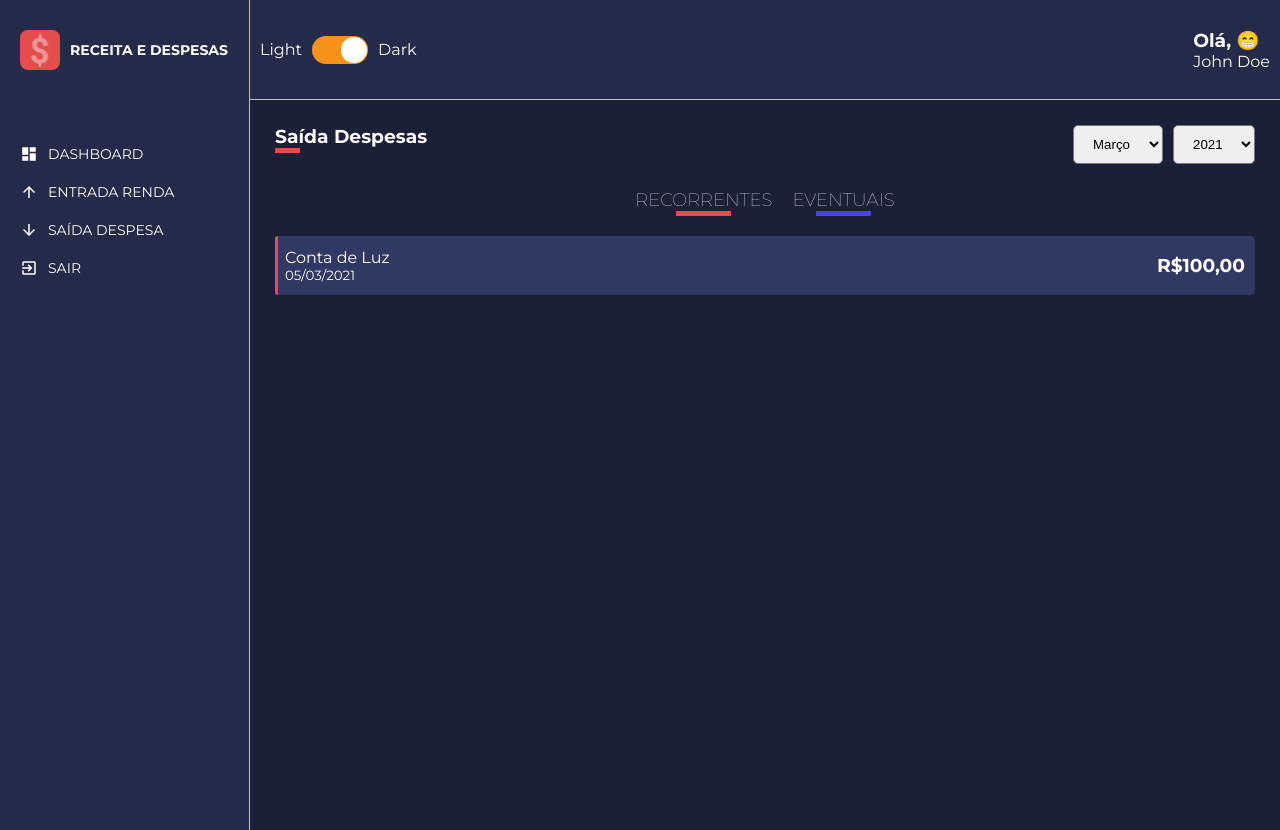
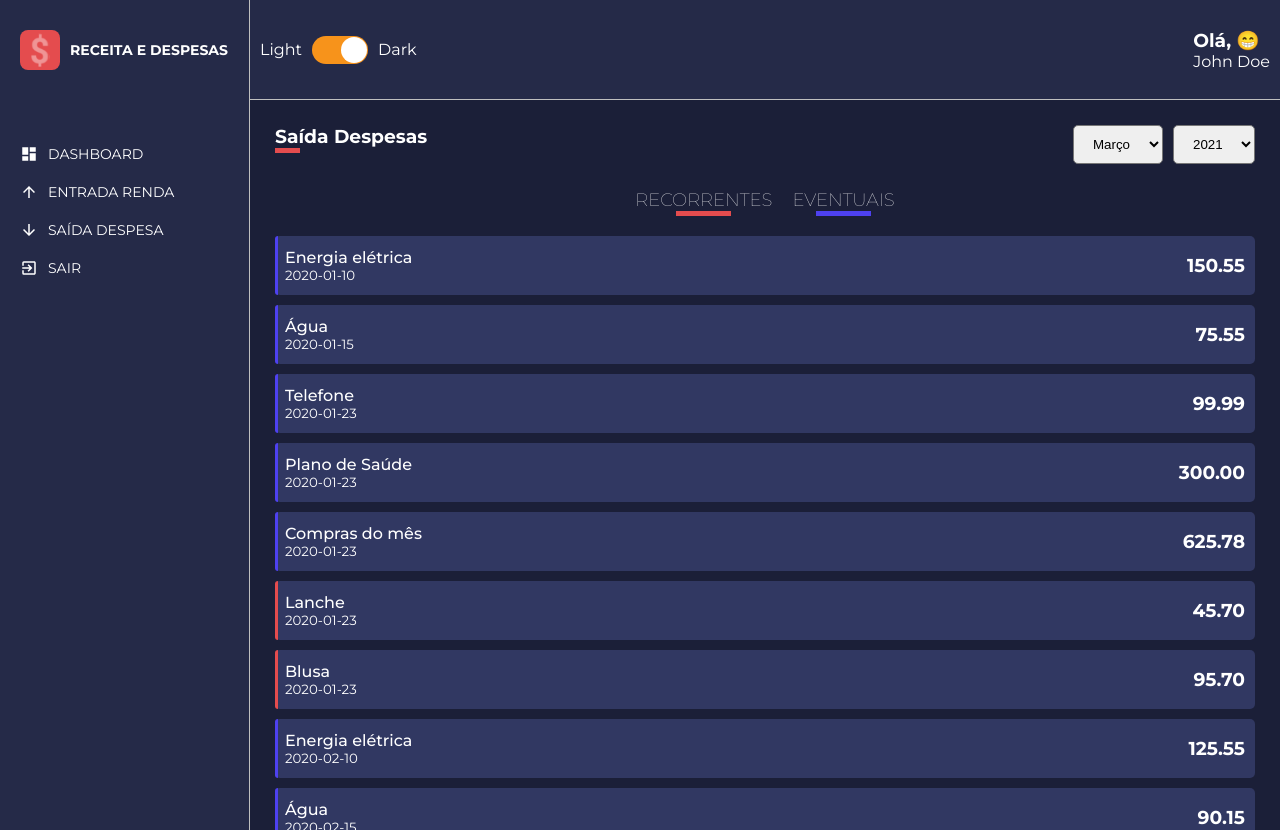
Before and after one commit to geraldobl58/admin-expense-and-income, a React (Create React App) app: page /list/1 in a window 1280 px wide. Built offline with nearby package versions, Linux system fonts and the light colour scheme.

Commit message:
Feature: add list data api

```diff
--- a/src/components/FinancialCard/styles.ts
+++ b/src/components/FinancialCard/styles.ts
@@ -35,6 +35,10 @@
         justify-content: space-between;
     }
 
+    > div span {
+        font-weight: 500;
+    }
+
 `;
 
 export const Tag = styled.div<ITagProps>`
--- a/src/pages/List/index.tsx
+++ b/src/pages/List/index.tsx
@@ -1,10 +1,14 @@
-import React, { useMemo } from 'react';
+import React, { useMemo, useState, useEffect } from 'react';
 
 import ContentHeader from '../../components/ContentHeader';
 import SelectInput from '../../components/SelectInput';
 import FinancialCard from '../../components/FinancialCard';
 
 import { Container, Content, Filters } from './styles';
+
+import gains from '../../repositories/gains';
+import expenses from '../../repositories/expenses';
+
 interface IRouteParams {
     match: {
         params: {
@@ -13,7 +17,17 @@
     }
 }
 
+interface IData {
+    id: string;
+    description: string;
+    amountFormatted: string;
+    frequency: string;
+    dateFormatted: string;
+    tagColor: string;
+}
+
 const List: React.FC<IRouteParams> = ({ match }) => {
+    const [data, setData] = useState<IData[]>([]);
 
     const { type } = match.params;
 
@@ -39,6 +53,24 @@
         { value: 2023, label: 2023 },
     ];
 
+    const listData = useMemo(() => {
+        return type === 'entry-balance' ? gains : expenses;
+    }, [type]);
+
+    useEffect(() => {
+        const response = listData.map((item) => {
+            return {
+                id: String(Math.random() * data.length),
+                description: item.description,
+                amountFormatted: item.amount,
+                frequency: item.frequency,
+                dateFormatted: item.date,
+                tagColor: item.frequency === 'recorrente' ? '#4e41f0' : '#e44c4e'
+            }
+        });
+        setData(response);
+    }, []);
+
     return (
         <Container>
             <ContentHeader title={customTitle.title} lineColor={customTitle.lineColor}>
@@ -60,12 +92,15 @@
                 </button>
             </Filters>
             <Content>
-                <FinancialCard
-                    tagColor='#e44c4e'
-                    title='Conta de Luz'
-                    subtitle='05/03/2021'
-                    amount='R$100,00'
-                />
+                {data.map((item) => (
+                    <FinancialCard
+                        key={item.id}
+                        tagColor={item.tagColor}
+                        title={item.description}
+                        subtitle={item.dateFormatted}
+                        amount={item.amountFormatted}
+                    />
+                ))}
             </Content>
         </Container>
     )
--- /dev/null
+++ b/src/repositories/expenses.ts
@@ -0,0 +1,52 @@
+// eslint-disable-next-line import/no-anonymous-default-export
+export default [
+  {"description":"Energia elétrica",      "amount":"150.55","type":"saída","frequency":"recorrente","date":"2020-01-10"},
+  {"description":"Água",                  "amount":"75.55", "type":"saída","frequency":"recorrente","date":"2020-01-15"},
+  {"description": "Telefone",             "amount":"99.99", "type":"saída","frequency":"recorrente","date":"2020-01-23"},
+  {"description":"Plano de Saúde",        "amount":"300.00","type":"saída","frequency":"recorrente","date":"2020-01-23"},
+  {"description":"Compras do mês",        "amount":"625.78","type":"saída","frequency":"recorrente","date":"2020-01-23"},
+  {"description":"Lanche",                "amount":"45.70", "type":"saída","frequency":"eventual",  "date":"2020-01-23"},
+  {"description":"Blusa",                 "amount":"95.70", "type":"saída","frequency":"eventual",  "date":"2020-01-23"},
+  {"description":"Energia elétrica",      "amount":"125.55","type":"saída","frequency":"recorrente","date":"2020-02-10"},
+  {"description":"Água",                  "amount":"90.15", "type":"saída","frequency":"recorrente","date":"2020-02-15"},
+  {"description":"Telefone",              "amount":"99.99", "type":"saída","frequency":"recorrente","date":"2020-02-23"},
+  {"description":"Plano de Saúde",        "amount":"300.00","type":"saída","frequency":"recorrente","date":"2020-02-23"},
+  {"description":"Compras do mês",        "amount":"540.00","type":"saída","frequency":"recorrente","date":"2020-02-25"},
+  {"description":"Parcela do Celular 1/5","amount":"150.99","type":"saída","frequency":"eventual",  "date":"2020-02-26"},
+  {"description":"Cinema",                "amount":"45.00", "type":"saída","frequency":"eventual",  "date":"2020-02-23"},
+  {"description":"Energia elétrica",      "amount":"97.00", "type":"saída","frequency":"recorrente","date":"2020-03-10"},
+  {"description":"Água",                  "amount":"100.10","type":"saída","frequency":"recorrente","date":"2020-03-15"},
+  {"description":"Telefone",              "amount":"99.99", "type":"saída","frequency":"recorrente","date":"2020-03-23"},
+  {"description":"Plano de Saúde",        "amount":"300.00","type":"saída","frequency":"recorrente","date":"2020-03-23"},
+  {"description":"Compras do mês",        "amount":"800.50","type":"saída","frequency":"recorrente","date":"2020-03-17"},
+  {"description":"Parcela do Celular 2/5","amount":"150.99","type":"saída","frequency":"eventual",  "date":"2020-03-18"},
+  {"description":"Troca de Oléo do carro","amount":"90.00", "type":"saída","frequency":"eventual",  "date":"2020-03-23"},
+  {"description":"Energia elétrica",      "amount":"75.99", "type":"saída","frequency":"recorrente","date":"2020-04-10"},
+  {"description":"Água",                  "amount":"80.33", "type":"saída","frequency":"recorrente","date":"2020-04-15"},
+  {"description":"Telefone",              "amount":"99.99", "type":"saída","frequency":"recorrente","date":"2020-04-23"},
+  {"description":"Plano de Saúde",        "amount":"300.00","type":"saída","frequency":"recorrente","date":"2020-04-23"},
+  {"description":"Compras do mês",        "amount":"600.00","type":"saída","frequency":"recorrente","date":"2020-04-25"},
+  {"description":"Parcela do Celular 3/5","amount":"150.99","type":"saída","frequency":"eventual",  "date":"2020-04-26"},
+  {"description":"Ebook de React Js",     "amount":"85.95", "type":"saída","frequency":"eventual",  "date":"2020-04-13"},
+  {"description":"Energia elétrica",      "amount":"125.55","type":"saída","frequency":"recorrente","date":"2020-05-10"},
+  {"description":"Água",                  "amount":"90.15", "type":"saída","frequency":"recorrente","date":"2020-05-15"},
+  {"description":"Telefone",              "amount":"99.99", "type":"saída","frequency":"recorrente","date":"2020-05-23"},
+  {"description":"Plano de Saúde",        "amount":"300.00","type":"saída","frequency":"recorrente","date":"2020-05-23"},
+  {"description":"Compras do mês",        "amount":"540.00","type":"saída","frequency":"recorrente","date":"2020-05-25"},
+  {"description":"Parcela do Celular 4/5","amount":"150.99","type":"saída","frequency":"eventual",  "date":"2020-05-26"},
+  {"description":"Blusa Iron Man",        "amount":"150.00","type":"saída","frequency":"eventual",  "date":"2020-01-23"},
+  {"description":"Energia elétrica",      "amount":"200.00","type":"saída","frequency":"recorrente","date":"2020-06-10"},
+  {"description":"Água",                  "amount":"150.00","type":"saída","frequency":"recorrente","date":"2020-06-15"},
+  {"description":"Telefone",              "amount":"99.99", "type":"saída","frequency":"recorrente","date":"2020-06-23"},
+  {"description":"Plano de Saúde",        "amount":"300.00","type":"saída","frequency":"recorrente","date":"2020-06-23"},
+  {"description":"Compras do mês",        "amount":"559.15","type":"saída","frequency":"recorrente","date":"2020-06-25"},
+  {"description":"Parcela do Celular 5/5","amount":"150.99","type":"saída","frequency":"eventual",  "date":"2020-06-26"},
+  {"description":"Perfume",               "amount":"250.00","type":"saída","frequency":"eventual",  "date":"2020-06-21"},
+  {"description":"Energia elétrica",      "amount":"250.00","type":"saída","frequency":"recorrente","date":"2020-07-10"},
+  {"description":"Água",                  "amount":"90.00", "type":"saída","frequency":"recorrente","date":"2020-07-15"},
+  {"description":"Telefone",              "amount":"99.99", "type":"saída","frequency":"recorrente","date":"2020-07-23"},
+  {"description":"Plano de Saúde",        "amount":"300.00","type":"saída","frequency":"recorrente","date":"2020-07-23"},
+  {"description":"Compras do mês",        "amount":"700.00","type":"saída","frequency":"recorrente","date":"2020-07-25"},
+  {"description":"Cafeteira",             "amount":"250.00","type":"saída","frequency":"eventual",  "date":"2020-07-26"},
+  {"description":"Pizza",                 "amount":"60.00", "type":"saída","frequency":"eventual",  "date":"2020-07-19"}
+]
--- /dev/null
+++ b/src/repositories/gains.ts
@@ -0,0 +1,12 @@
+// eslint-disable-next-line import/no-anonymous-default-export
+export default [
+  { "description": "Salário",     "amount": "1300.52", "type": "entrada", "frequency": "recorrente", "date": "2020-01-10" },
+  { "description": "Freela",      "amount": "150.13",  "type": "entrada", "frequency": "eventual",   "date": "2020-01-17" },
+  { "description": "Salário",     "amount": "2500.23", "type": "entrada", "frequency": "recorrente", "date": "2020-02-10" },
+  { "description": "Freela site", "amount": "900.23",  "type": "entrada", "frequency": "eventual",   "date": "2020-02-21" },
+  { "description": "Freela app",  "amount": "950.92",  "type": "entrada", "frequency": "eventual",   "date": "2020-02-23" },
+  { "description": "Salário",     "amount": "2500.25", "type": "entrada", "frequency": "recorrente", "date": "2020-03-10" },
+  { "description": "Salário",     "amount": "2500.18", "type": "entrada", "frequency": "recorrente", "date": "2020-04-10" },
+  { "description": "Salário",     "amount": "2500.15", "type": "entrada", "frequency": "recorrente", "date": "2020-05-10" },
+  { "description": "Salário",     "amount": "2500.12", "type": "entrada", "frequency": "recorrente", "date": "2020-06-10" },
+  { "description": "Salário",     "amount": "2500.00", "type": "entrada", "frequency": "recorrente", "date": "2020-07-10" }]
```
